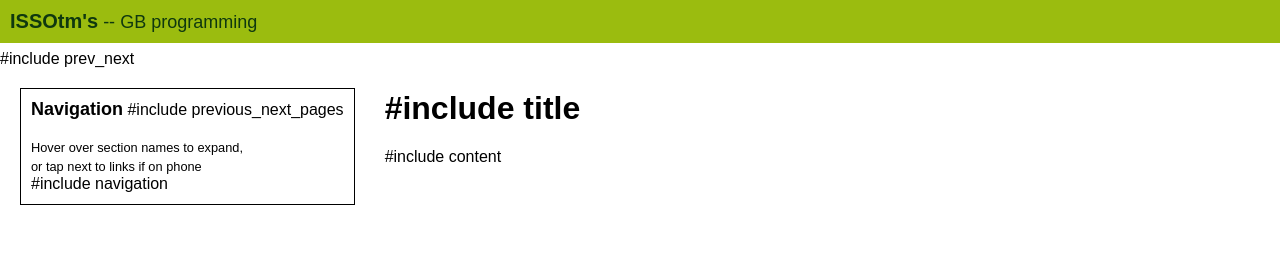
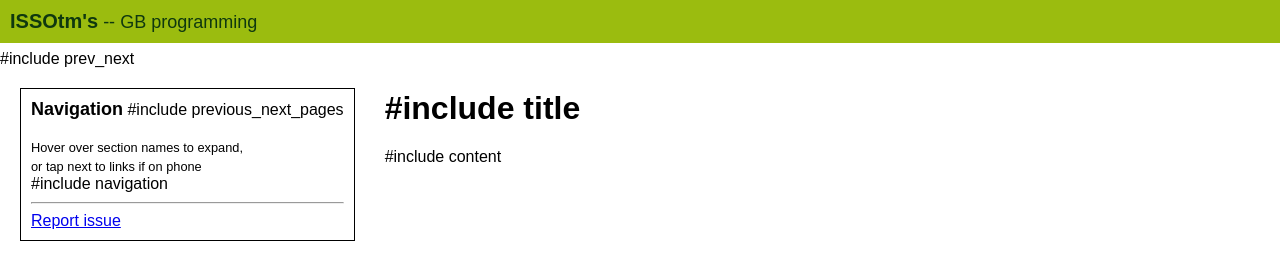
Before and after one commit to ISSOtm/gb-asm-tutorial-old, a plain HTML site: page template.html in a window 1280 px wide. Drawn offline with Linux system fonts and the light colour scheme; files that its build step writes are made by us from their sources.

Commit message:
Add link to repo for issue reporting

```diff
--- a/template.html
+++ b/template.html
@@ -36,6 +36,10 @@
                     <br />
 
                     #include navigation
+
+                    <hr>
+
+                    <a href="https://github.com/ISSOtm/gb-asm-tutorial/issues">Report issue</a>
                 </nav>
             </aside>
         </main>
```
